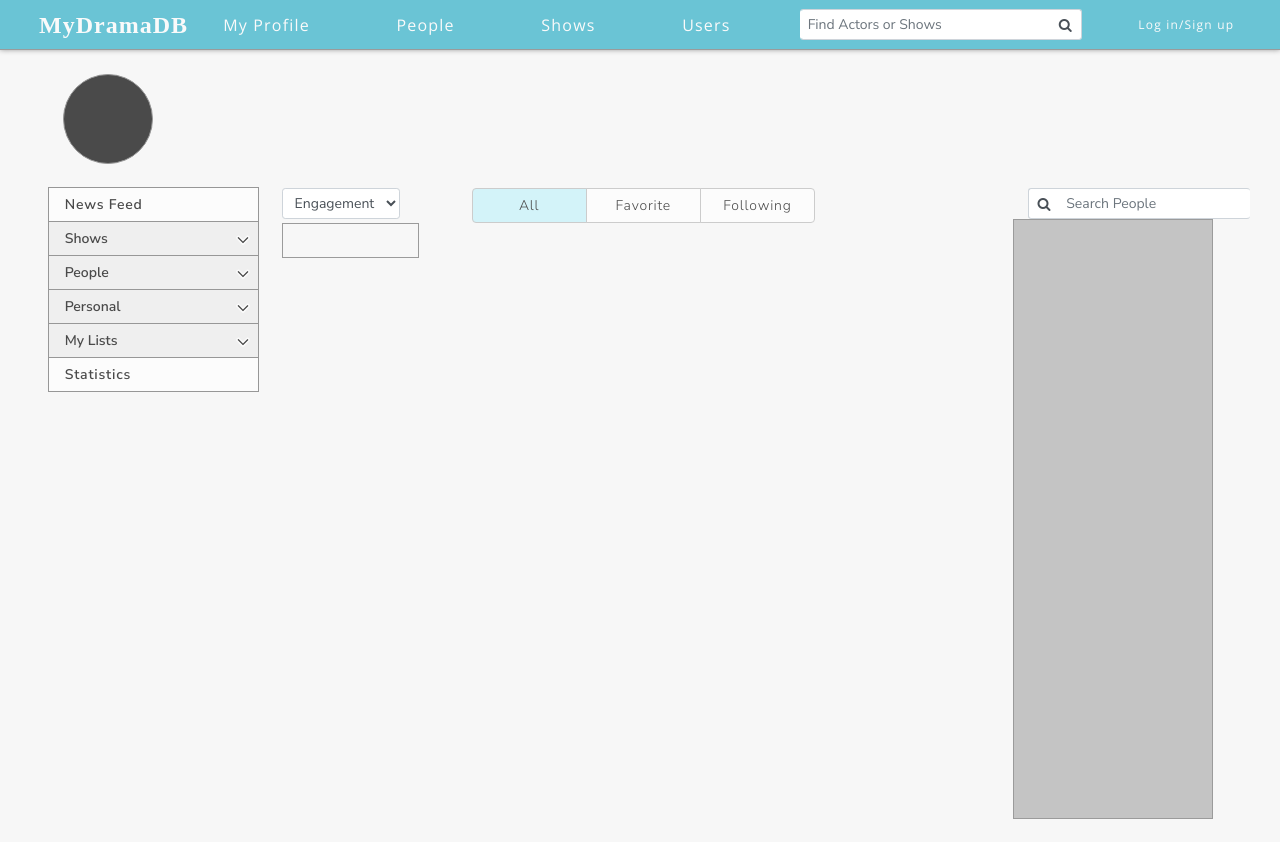
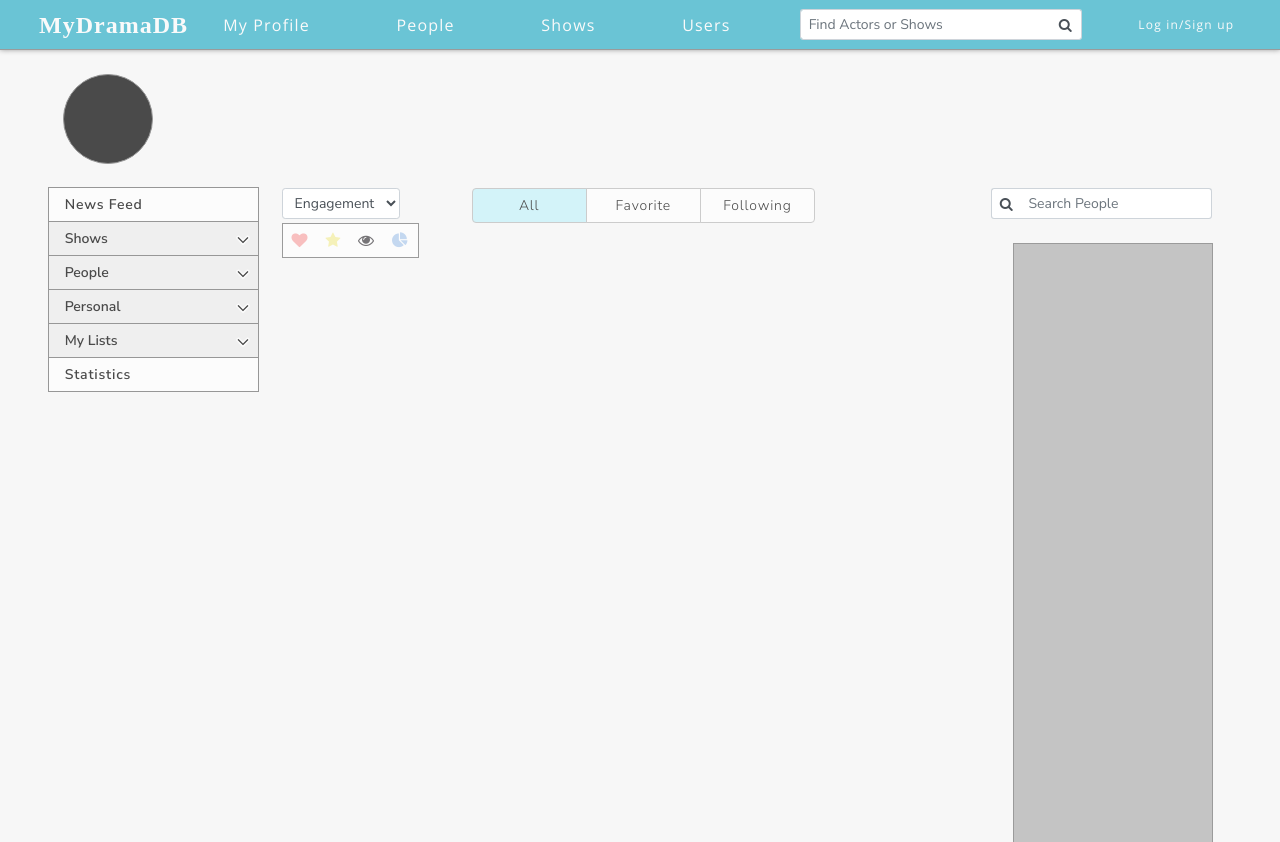
Before and after one commit to emilyzhang242/drama-db, a Django app: template templates/profile/people.html in a window 1280 px wide. Shown: the top 842 px of the page. Run offline with Django 3.2, Linux system fonts and the light colour scheme; the template is opened without the code that fills it, so the values that code supplies are empty; style sheets or scripts are compiled from the project's sources; some libraries are stand-ins or nearby versions; some web fonts are replaced.

Commit message:
tooltip working

```diff
--- a/scripts/javascript/custom/base.js
+++ b/scripts/javascript/custom/base.js
@@ -3,4 +3,8 @@ $(document).ready(function() {
 	var page = $("#navbar-choice").val();
 	$(".navbar-highlight").removeClass("navbar-active");
    	$("#navbar-"+page).siblings(".navbar-highlight").addClass("navbar-active");
+
+   	//tooltip
+   	$("i").tooltip({content:"test", tooltipClass: "tooltip-css"});
+
 });
--- a/scripts/sass/main/_colors.scss
+++ b/scripts/sass/main/_colors.scss
@@ -17,6 +17,11 @@ $dark-border: #979797;
 $soft-black: #4A4A4A;
 $black: #373A3C;
 
+$link-blue: #4990E2;
+
 $red: #E07474;
 
-$link-blue: #4990E2;
+/*--- font awesome colors ---- */
+$pale-red: #F8BFBF;
+$yellow: #F5F1B9;
+$cornflower-blue: #C4D8F0;
--- a/scripts/sass/main/_general.scss
+++ b/scripts/sass/main/_general.scss
@@ -105,32 +105,6 @@ a:hover {
 	background-color: $pale-blue;
 }
 
-/*------- colors -------- */
-
-.primary-blue {
-	color: $primary-blue;
-}
-
-.black {
-	color: $black;
-}
-
-.soft-black {
-	color: $soft-black;
-}
-
-.grey {
-	color: $grey;
-}
-
-.red {
-	color: $red;
-}
-
-.link-blue {
-	color: $link-blue;
-}
-
 /*------- buttons -------- */
 
 .rounded-btn {
@@ -170,7 +144,7 @@ a:hover {
 		border-right: none;
 	}
 
-	input {
+	input.prepend {
 		border-left: none;
 	}
 
@@ -179,7 +153,7 @@ a:hover {
 		border-left: none;
 	}
 
-	input {
+	input.append {
 		border-right: none;
 	}
 }
@@ -200,3 +174,50 @@ a:hover {
   background-color: $medium-grey;
   border: 1px solid $grey;
 }
+
+/*------- tooltip -------- */
+
+.tooltip-css {
+}
+
+/*------- colors -------- */
+
+.primary-blue {
+	color: $primary-blue;
+}
+
+.black {
+	color: $black;
+}
+
+.soft-black {
+	color: $soft-black;
+}
+
+.grey {
+	color: $grey;
+}
+
+.red {
+	color: $red;
+}
+
+.pale-red {
+	color: $pale-red;
+}
+
+.link-blue {
+	color: $link-blue;
+}
+
+.medium-dark-grey {
+	color: $medium-dark-grey;
+}
+
+.yellow {
+	color: $yellow;
+}
+
+.cornflower-blue {
+	color: $cornflower-blue;
+}
--- a/scripts/sass/profile/_profile.scss
+++ b/scripts/sass/profile/_profile.scss
@@ -72,5 +72,19 @@
 #profile-people-key {
 	height: 35px;
 	border: 1px solid $grey;
+	background-color: $white;
 	width: 20%;
+
+	.p-2 {
+		margin-top: -2%;
+		margin-left: 1px;
+	}
+
+	.p-2:hover {
+		cursor: pointer;
+	}
 }
+
+#profile-people-search {
+	margin-left: -15%;
+}
--- a/templates/base.html
+++ b/templates/base.html
@@ -9,6 +9,7 @@
   <meta http-equiv="X-UA-Compatible" content="IE=edge,chrome=1">
   <link rel="stylesheet" href="https://maxcdn.bootstrapcdn.com/bootstrap/4.0.0/css/bootstrap.min.css" integrity="sha384-Gn5384xqQ1aoWXA+058RXPxPg6fy4IWvTNh0E263XmFcJlSAwiGgFAW/dAiS6JXm" crossorigin="anonymous">
   <link rel="stylesheet" href="https://maxcdn.bootstrapcdn.com/font-awesome/4.4.0/css/font-awesome.min.css">
+  <link rel="stylesheet" href="https://cdnjs.cloudflare.com/ajax/libs/jqueryui/1.12.1/jquery-ui.min.css">
   <link rel="stylesheet" href="{% static 'css/main.min.css' %}">
   <!-- google fonts -->
   <link href="https://fonts.googleapis.com/css?family=Nunito+Sans:300,400,600|Open+Sans:300,400,600" rel="stylesheet">
@@ -17,6 +18,7 @@
   </noscript>
   <!-- Javascript -->
   <script src="https://code.jquery.com/jquery-3.2.1.min.js"></script>
+  <script src="https://cdnjs.cloudflare.com/ajax/libs/jqueryui/1.12.1/jquery-ui.min.js"></script>
   <script src="https://cdnjs.cloudflare.com/ajax/libs/popper.js/1.12.9/umd/popper.min.js" integrity="sha384-ApNbgh9B+Y1QKtv3Rn7W3mgPxhU9K/ScQsAP7hUibX39j7fakFPskvXusvfa0b4Q" crossorigin="anonymous"></script>
   <script src="https://maxcdn.bootstrapcdn.com/bootstrap/4.0.0/js/bootstrap.min.js" integrity="sha384-JZR6Spejh4U02d8jOt6vLEHfe/JQGiRRSQQxSfFWpi1MquVdAyjUar5+76PVCmYl" crossorigin="anonymous"></script>
   <script type="text/javascript">var csrf_token = "{{ csrf_token }}";var static_url = "{{ STATIC_URL }}";</script>
@@ -53,7 +55,7 @@
         </ul>
       </div>
       <div class="input-group input-group-sm col-3 search" id="navbar-search">
-        <input type="text" class="form-control form-control-sm" placeholder="Find Actors or Shows" aria-label="Recipient's username" aria-describedby="basic-addon2">
+        <input type="text" class="form-control form-control-sm append" placeholder="Find Actors or Shows" aria-label="Recipient's username" aria-describedby="basic-addon2">
         <div class="input-group-append">
           <span class="input-group-text" id="basic-addon2"><i class="fa fa-search"></i></span>
         </div>
--- a/templates/profile/people.html
+++ b/templates/profile/people.html
@@ -26,19 +26,25 @@
 	</div>
 
 	<!-- key -->
-	<div id='profile-people-key'>
+	<div id='profile-people-key' class='d-inline-flex text-center flex-row'>
+		<div class="p-2"><i class='fa fa-heart pale-red tooltip-css' title='# of shows favorited'></i></div>
+		<div class="p-2"><i class='fa fa-star yellow' title='average show rating'></i></div>
+		<div class="p-2"><i class='fa fa-eye medium-dark-grey' title='# of shows watched'></i></div>
+		<div class="p-2"><i class='fa fa-pie-chart cornflower-blue' title='percentage of shows watched'></i></div>
 	</div>
 </div>
 
 {% endblock %}
 {% block profile_searchbar %}
-<div class="input-group input-group-sm search col-12" id="profile-people-search">
+<div class="input-group input-group-sm search col-12 mb-4" id="profile-people-search">
 	<div class="input-group-prepend">
 		<span class="input-group-text"><i class="fa fa-search"></i></span>
 	</div>
-	<input type="text" class="form-control form-control-sm" placeholder="Search People" aria-label="Recipient's username" aria-describedby="basic-addon2">
+	<input type="text" class="form-control form-control-sm prepend" placeholder="Search People" aria-label="Recipient's username" aria-describedby="basic-addon2">
 </div>
 {% endblock %}
 {% block scripts %}
 <script type="text/javascript" src="{% static 'js/profile-sidebar.min.js' %}"></script>
+<script>
+</script>
 {% endblock %}
```
